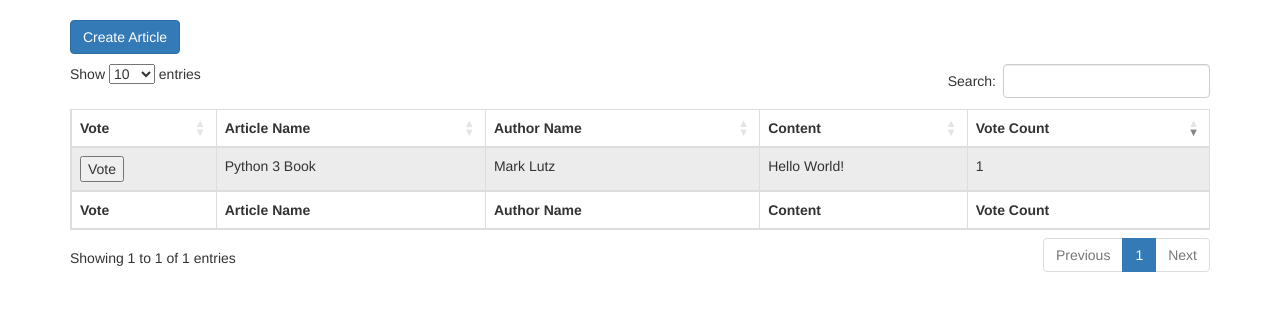
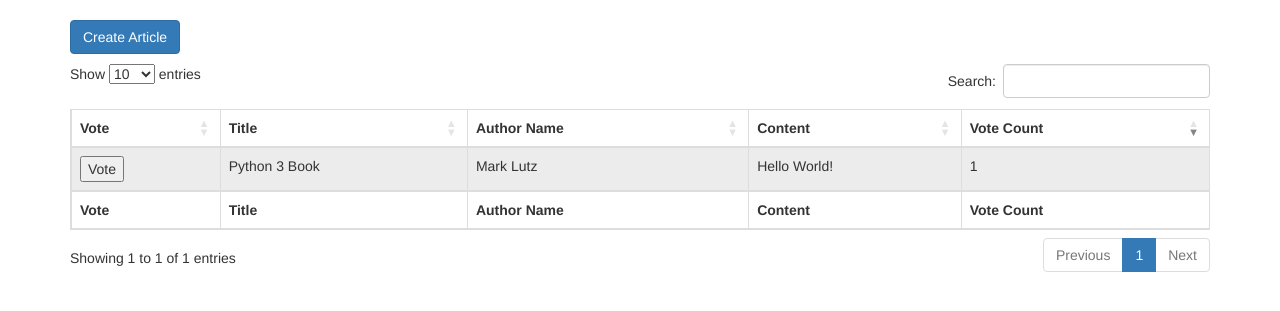
Before and after one commit to nikhil007meet2/articleapp, a Django app: page /mysite/ in a window 1280 px wide. Shown: the top 311 px of the page. Run offline with Django 3.2, Linux system fonts and the light colour scheme; data comes from the database, SQL or seed files in the repository; both versions use the stored data as it was after the commit; some libraries are stand-ins or nearby versions.

Commit message:
Table Column Label Changed

```diff
--- a/mysite/templates/mysite/home.html
+++ b/mysite/templates/mysite/home.html
@@ -37,7 +37,7 @@
 		<thead>
 				<tr>
 					<th>Vote</th>
-						<th>Article Name</th>
+						<th>Title</th>
 						<th>Author Name</th>
 						<th>Content</th>
 						<th>Vote Count</th>
@@ -49,7 +49,7 @@
 		<tfoot>
 				<tr>
 					<th>Vote</th>
-					<th>Article Name</th>
+					<th>Title</th>
 					<th>Author Name</th>
 					<th>Content</th>
 					<th>Vote Count</th>
--- a/mysite/views.py
+++ b/mysite/views.py
@@ -25,7 +25,7 @@ def save_article(request):
         article = Article()
         article.name = request.POST['name'].strip()
         print(article.name)
-        article.title = request.POST['name'].strip()
+        article.title = request.POST['title'].strip()
         article.content = request.POST['content'].strip()
         article.save()
     else:
```
Also changed, not shown: db.sqlite3.
